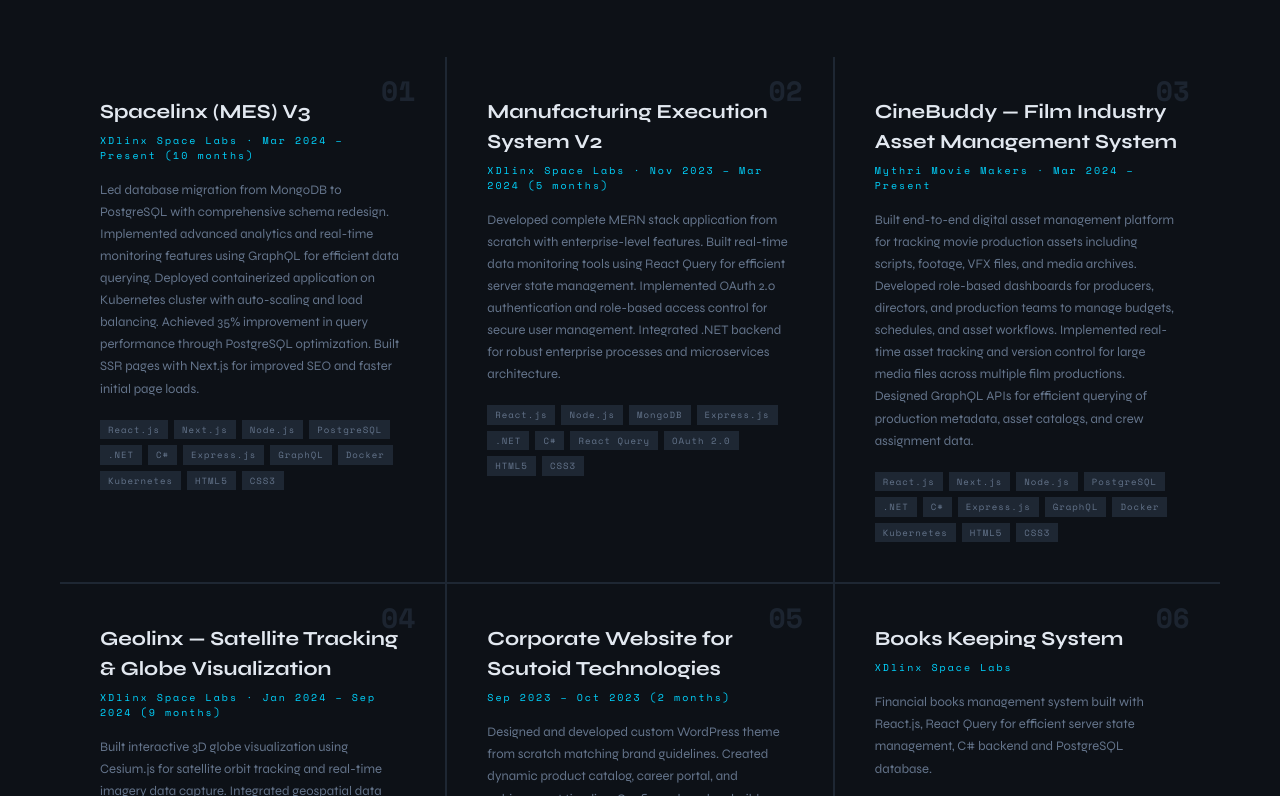
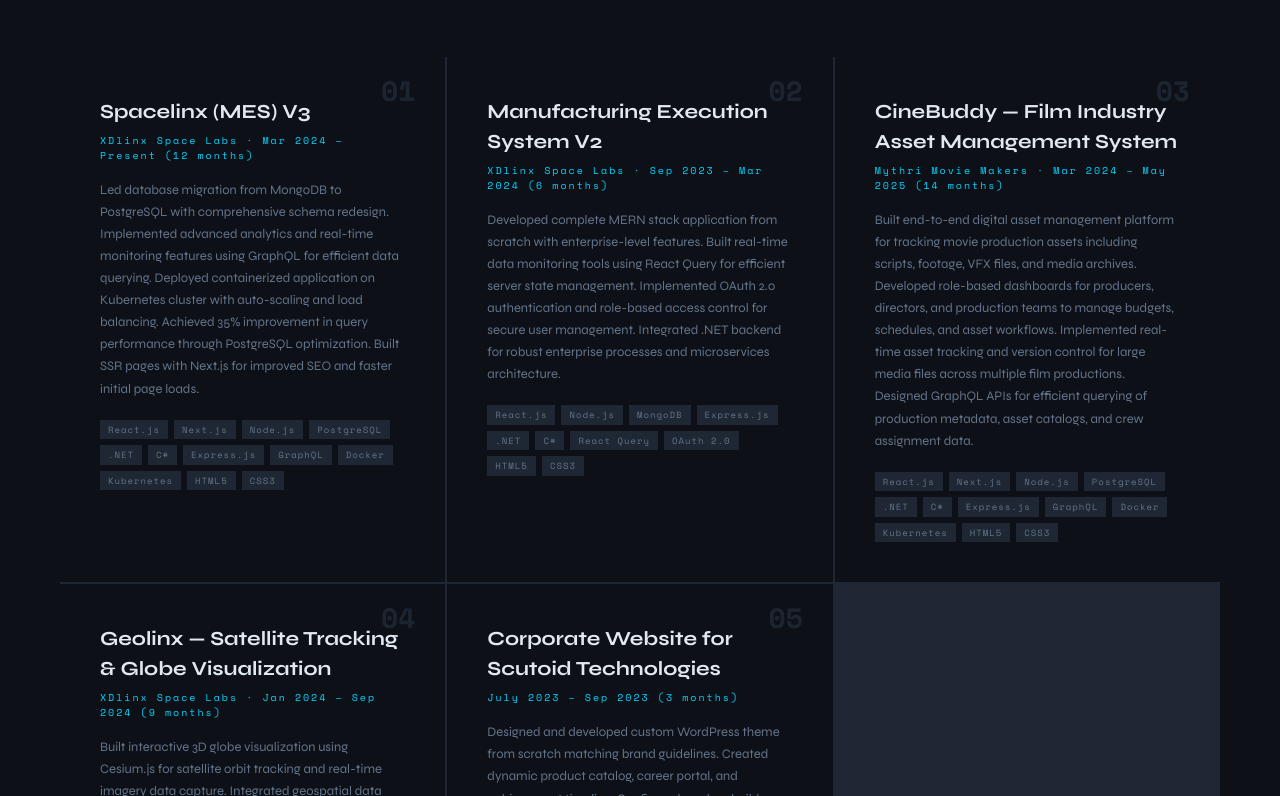
Before and after one commit to Lalith84999/portfolio, a Next.js app: page / in a window 1280 px wide. Shown: the part 3064-3860 px from the top of the page. Built offline with nearby package versions, Linux system fonts and the light colour scheme; a web font is replaced by a local one.

Commit message:
feat: update project durations and descriptions for accuracy

```diff
--- a/src/components/Projects.tsx
+++ b/src/components/Projects.tsx
@@ -14,21 +14,21 @@ const PROJECTS: ProjectData[] = [
   {
     num: "01",
     name: "Spacelinx (MES) V3",
-    client: "XDlinx Space Labs · Mar 2024 – Present (10 months)",
+    client: "XDlinx Space Labs · Mar 2024 – Present (12 months)",
     desc: "Led database migration from MongoDB to PostgreSQL with comprehensive schema redesign. Implemented advanced analytics and real-time monitoring features using GraphQL for efficient data querying. Deployed containerized application on Kubernetes cluster with auto-scaling and load balancing. Achieved 35% improvement in query performance through PostgreSQL optimization. Built SSR pages with Next.js for improved SEO and faster initial page loads.",
     tech: ["React.js", "Next.js", "Node.js", "PostgreSQL", ".NET", "C#", "Express.js", "GraphQL", "Docker", "Kubernetes", "HTML5", "CSS3"],
   },
   {
     num: "02",
     name: "Manufacturing Execution System V2",
-    client: "XDlinx Space Labs · Nov 2023 – Mar 2024 (5 months)",
+    client: "XDlinx Space Labs · Sep 2023 – Mar 2024 (6 months)",
     desc: "Developed complete MERN stack application from scratch with enterprise-level features. Built real-time data monitoring tools using React Query for efficient server state management. Implemented OAuth 2.0 authentication and role-based access control for secure user management. Integrated .NET backend for robust enterprise processes and microservices architecture.",
     tech: ["React.js", "Node.js", "MongoDB", "Express.js", ".NET", "C#", "React Query", "OAuth 2.0", "HTML5", "CSS3"],
   },
   {
     num: "03",
     name: "CineBuddy — Film Industry Asset Management System",
-    client: "Mythri Movie Makers · Mar 2024 – Present",
+    client: "Mythri Movie Makers · Mar 2024 – May 2025 (14 months)",
     desc: "Built end-to-end digital asset management platform for tracking movie production assets including scripts, footage, VFX files, and media archives. Developed role-based dashboards for producers, directors, and production teams to manage budgets, schedules, and asset workflows. Implemented real-time asset tracking and version control for large media files across multiple film productions. Designed GraphQL APIs for efficient querying of production metadata, asset catalogs, and crew assignment data.",
     tech: ["React.js", "Next.js", "Node.js", "PostgreSQL", ".NET", "C#", "Express.js", "GraphQL", "Docker", "Kubernetes", "HTML5", "CSS3"],
   },
@@ -42,16 +42,9 @@ const PROJECTS: ProjectData[] = [
   {
     num: "05",
     name: "Corporate Website for Scutoid Technologies",
-    client: "Sep 2023 – Oct 2023 (2 months)",
+    client: "July 2023 – Sep 2023 (3 months)",
     desc: "Designed and developed custom WordPress theme from scratch matching brand guidelines. Created dynamic product catalog, career portal, and achievement timeline. Configured modern build pipeline using Webpack and NPM for asset optimization. Achieved 95+ PageSpeed score through performance optimization and lazy loading.",
     tech: ["WordPress", "PHP", "JavaScript", "jQuery", "HTML5", "CSS3", "Webpack", "NPM"],
-  },
-  {
-    num: "06",
-    name: "Books Keeping System",
-    client: "XDlinx Space Labs",
-    desc: "Financial books management system built with React.js, React Query for efficient server state management, C# backend and PostgreSQL database.",
-    tech: ["React.js", "React Query", "C#", "PostgreSQL"],
   },
 ];
 
```
Also changed, not shown: 1 other file (tests, documents, lock files or other folders).
